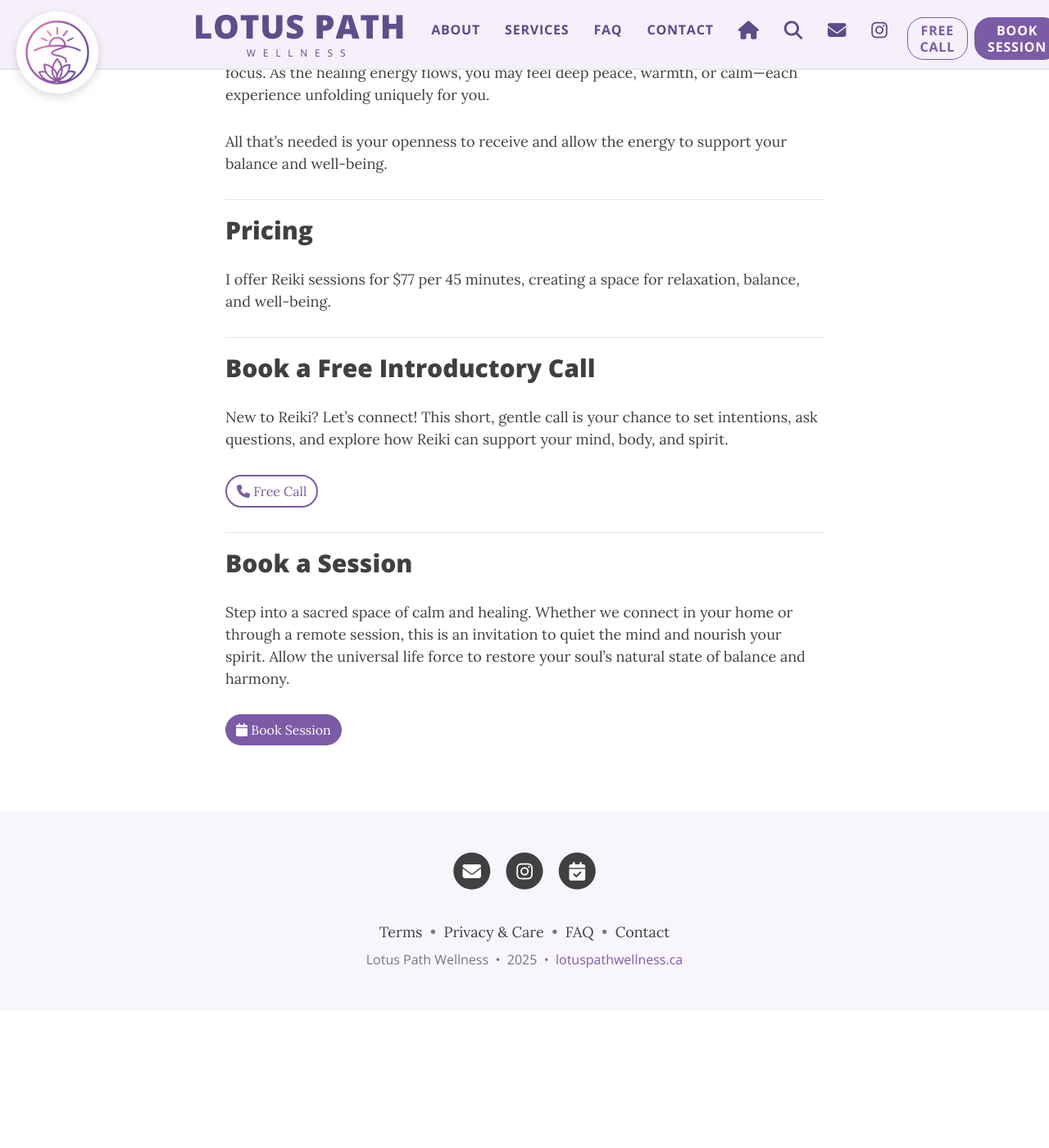
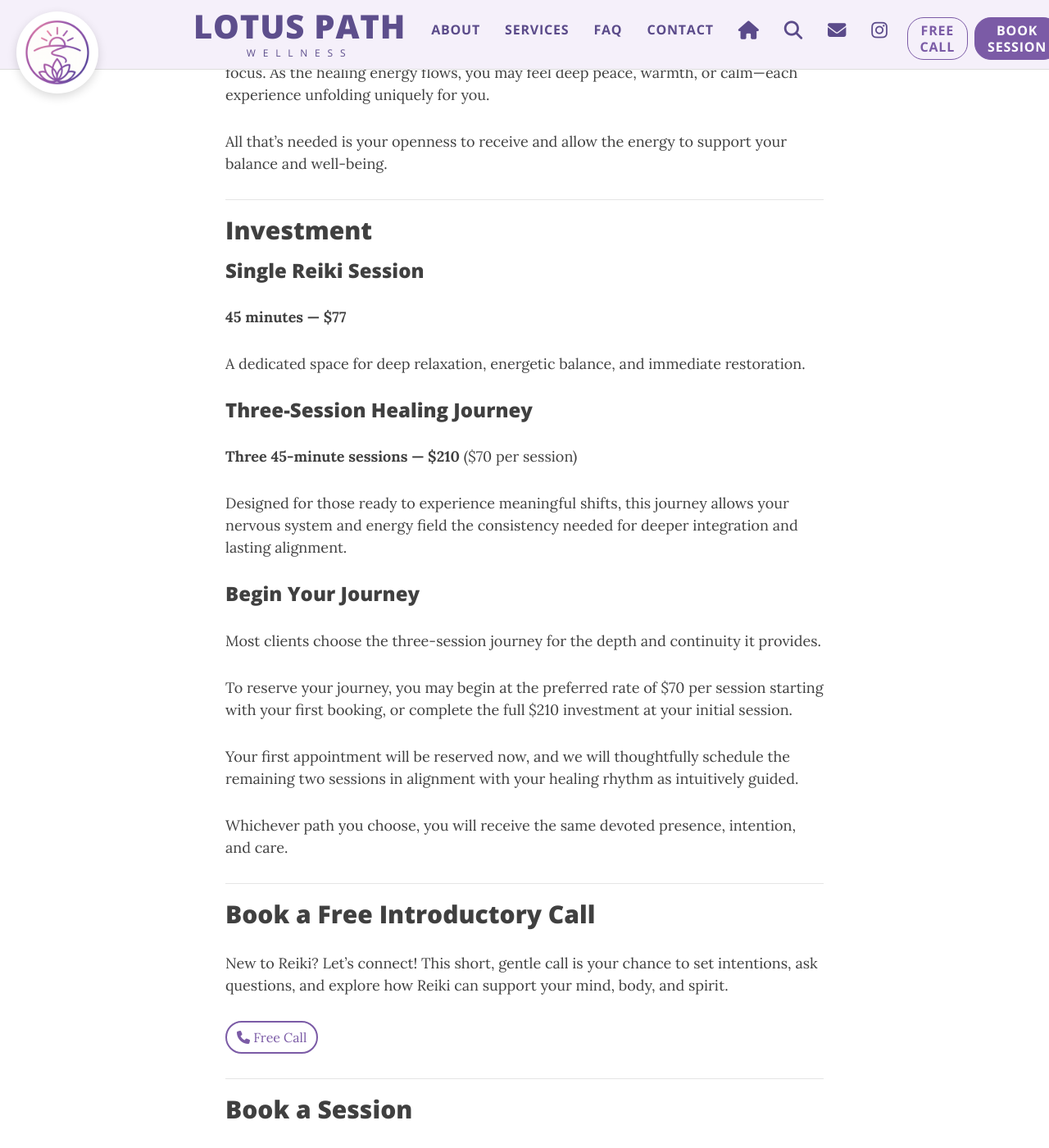
Before and after one commit to lotuspathwellness/lotuspathwellness.github.io, a Jekyll site: the page built from services.md, in a window 1280 px wide and 1400 px high, scrolled down 1116 px. Shown: the whole window at 82% size. Built offline with Jekyll 4.4.1, drawn with Linux system fonts in a browser that asks for light colours; comment, search, counter and statistics services are not loaded; before the commit the page ends 2348 px from its top, so only the background shows below that.

Commit message:
Update pricing

```diff
--- a/services.md
+++ b/services.md
@@ -31,9 +31,29 @@ All that's needed is your openness to receive and allow the energy to support yo
 
 ---
 
-## Pricing
+## Investment
 
-I offer Reiki sessions for $77 per 45 minutes, creating a space for relaxation, balance, and well-being.
+### Single Reiki Session
+
+**45 minutes — $77**
+
+A dedicated space for deep relaxation, energetic balance, and immediate restoration.
+
+### Three-Session Healing Journey
+
+**Three 45-minute sessions — $210** ($70 per session)
+
+Designed for those ready to experience meaningful shifts, this journey allows your nervous system and energy field the consistency needed for deeper integration and lasting alignment.
+
+### Begin Your Journey
+
+Most clients choose the three-session journey for the depth and continuity it provides.
+
+To reserve your journey, you may begin at the preferred rate of $70 per session starting with your first booking, or complete the full $210 investment at your initial session.
+
+Your first appointment will be reserved now, and we will thoughtfully schedule the remaining two sessions in alignment with your healing rhythm as intuitively guided.
+
+Whichever path you choose, you will receive the same devoted presence, intention, and care.
 
 ---
 
```
